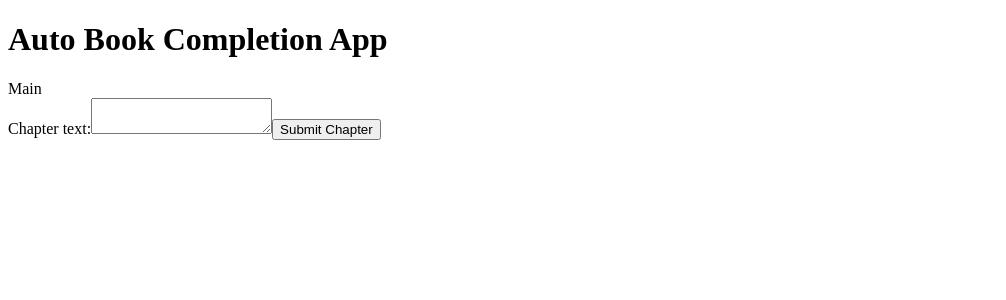
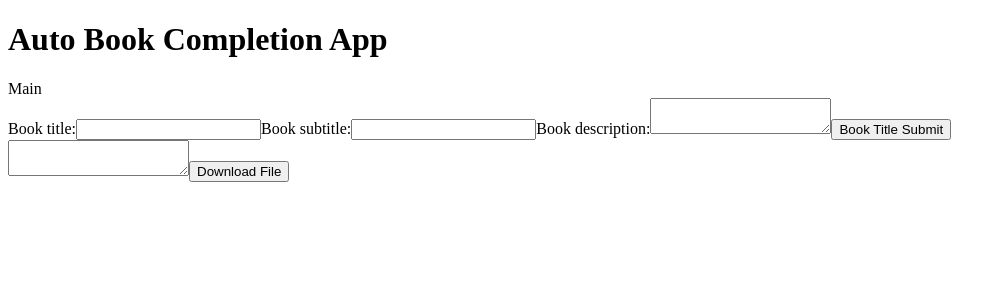
Before and after one commit to PeteSeeling/Auto-Book, a React app: page / in a window 1280 px wide. Shown: the top 300 px of the page, without its empty margins (0-1006 px from the left). Built offline with nearby package versions, Linux system fonts and the light colour scheme.

Commit message:
book generator file written.

```diff
--- a/package.json
+++ b/package.json
@@ -28,6 +28,8 @@
   "author": "",
   "license": "ISC",
   "dependencies": {
+    "axios": "^1.3.4",
+    "file-saver": "^2.0.5",
     "normalize.css": "^8.0.1",
     "react": "^17.0.2",
     "react-dom": "^17.0.2",
--- a/src/components/ChapterSubmit.jsx
+++ /dev/null
@@ -1,25 +0,0 @@
-import React, { useState } from 'react';
-
-export function ChapterSubmit() {
-  const [chapterText, setChapterText] = useState('');
-
-  function handleSubmit(event) {
-    event.preventDefault();
-    // do something with chapterText
-    console.log(chapterText);
-  }
-
-  function handleChange(event) {
-    setChapterText(event.target.value);
-  }
-
-  return (
-    <form onSubmit={handleSubmit}>
-      <label>
-        Chapter text:
-        <textarea value={chapterText} onChange={handleChange} />
-      </label>
-      <button type="submit">Submit Chapter</button>
-    </form>
-  );
-}
--- a/src/views/Main.jsx
+++ b/src/views/Main.jsx
@@ -1,14 +1,16 @@
 //file that contains the body of the app. This file will contain all of the components that will be rendered to the DOM. The App component will be rendered to the DOM in the index.js file.
 
 //write a main component that will be used in the App component to display the main content of the page. The main component should be a div with a class of 'main'. The main component should render the book creation components
-import { ChapterSubmit } from "../components/ChapterSubmit";
 
+import { BookGenerator } from "./bookCreate";
 
 export default function Main() {
 
 
   return <div className="main">Main
-  <ChapterSubmit />
+
+  <BookGenerator />
+
     </div>
   ;
 }
--- /dev/null
+++ b/src/views/bookCreate.jsx
@@ -0,0 +1,103 @@
+import React, { useState } from 'react';
+import axios from 'axios';
+import { saveAs } from 'file-saver';
+import { v4 as uuidv4 } from 'uuid';
+import {styles} from './BookGenerator.css';
+
+
+export function BookGenerator() {
+  const [bookTitle, setBookTitle] = useState('');
+  const [bookSubtitle, setBookSubtitle] = useState('');
+  const [bookDescription, setBookDescription] = useState('');
+  const [chapterTitles, setChapterTitles] = useState([]);
+  const [chapterContent, setChapterContent] = useState('');
+  const [bookContent, setBookContent] = useState('');
+
+  async function handleGenerateChapterTitles(event) {
+    event.preventDefault();
+
+    const prompt = `${bookTitle}\n${bookSubtitle}\n\n${bookDescription}\n\nGenerate 10 chapter titles for this book.`;
+
+    const response = await axios.post('https://api.chatgpt.com/generate', {
+      api_key: 'YOUR_API_KEY',
+      model: 'chatgpt-3.5',
+      prompt: prompt,
+      length: 10,
+    });
+
+    const generatedChapterTitles = response.data.results;
+    setChapterTitles(generatedChapterTitles);
+  }
+
+  async function handleWriteChapter(title, description) {
+    const prompt = `${bookTitle}\n${bookSubtitle}\n\n${bookDescription}\n\n${title}\n${description}\n\nWrite a chapter for this book.`;
+
+    const response = await axios.post('https://api.chatgpt.com/generate', {
+      api_key: 'YOUR_API_KEY',
+      model: 'chatgpt-3.5',
+      prompt: prompt,
+      length: 1024,
+    });
+
+    const chapterContent = response.data.results[0];
+    setChapterContent(chapterContent);
+  }
+
+  function handleDownloadBook(event) {
+    event.preventDefault();
+
+    const blob = new Blob([bookContent], { type: 'application/vnd.openxmlformats-officedocument.wordprocessingml.document' });
+    saveAs(blob, `${bookTitle}.docx`);
+  }
+
+  function handleTitleChange(event) {
+    setBookTitle(event.target.value);
+  }
+
+  function handleSubtitleChange(event) {
+    setBookSubtitle(event.target.value);
+  }
+
+  function handleDescriptionChange(event) {
+    setBookDescription(event.target.value);
+  }
+
+  function handleChapterClick(title, description) {
+    handleWriteChapter(title, description);
+    const newChapter = `${title}\n\n${chapterContent}\n\n`;
+    setBookContent(bookContent => bookContent + newChapter);
+  }
+
+  return (
+    <div className="BookGenerator">
+      <form onSubmit={handleGenerateChapterTitles}>
+        <label>
+          Book title:
+          <input type="text" value={bookTitle} onChange={handleTitleChange} />
+        </label>
+        <label>
+          Book subtitle:
+          <input type="text" value={bookSubtitle} onChange={handleSubtitleChange} />
+        </label>
+        <label>
+          Book description:
+          <textarea value={bookDescription} onChange={handleDescriptionChange} />
+        </label>
+        <button type="submit">Book Title Submit</button>
+      </form>
+      <div className="ChapterTitles">
+        {chapterTitles.map((title, index) => (
+          <div key={uuidv4()}>
+            <div>{title}</div>
+            <button onClick={() => handleChapterClick(title, '')}>Write Chapter</button>
+          </div>
+        ))}
+      </div>
+      <div className="BookContent">
+        <textarea value={bookContent} readOnly />
+        <button onClick={() => bookContent && handleDownloadBook()}>Download File</button>
+
+      </div>
+
+    </div>
+)}
```
Also changed, not shown: src/services/ChapterSubmitAPI.jsx (deleted, +0 -51 lines), src/views/BookGenerator.css (added), 1 other file (tests, documents, lock files or other folders).
